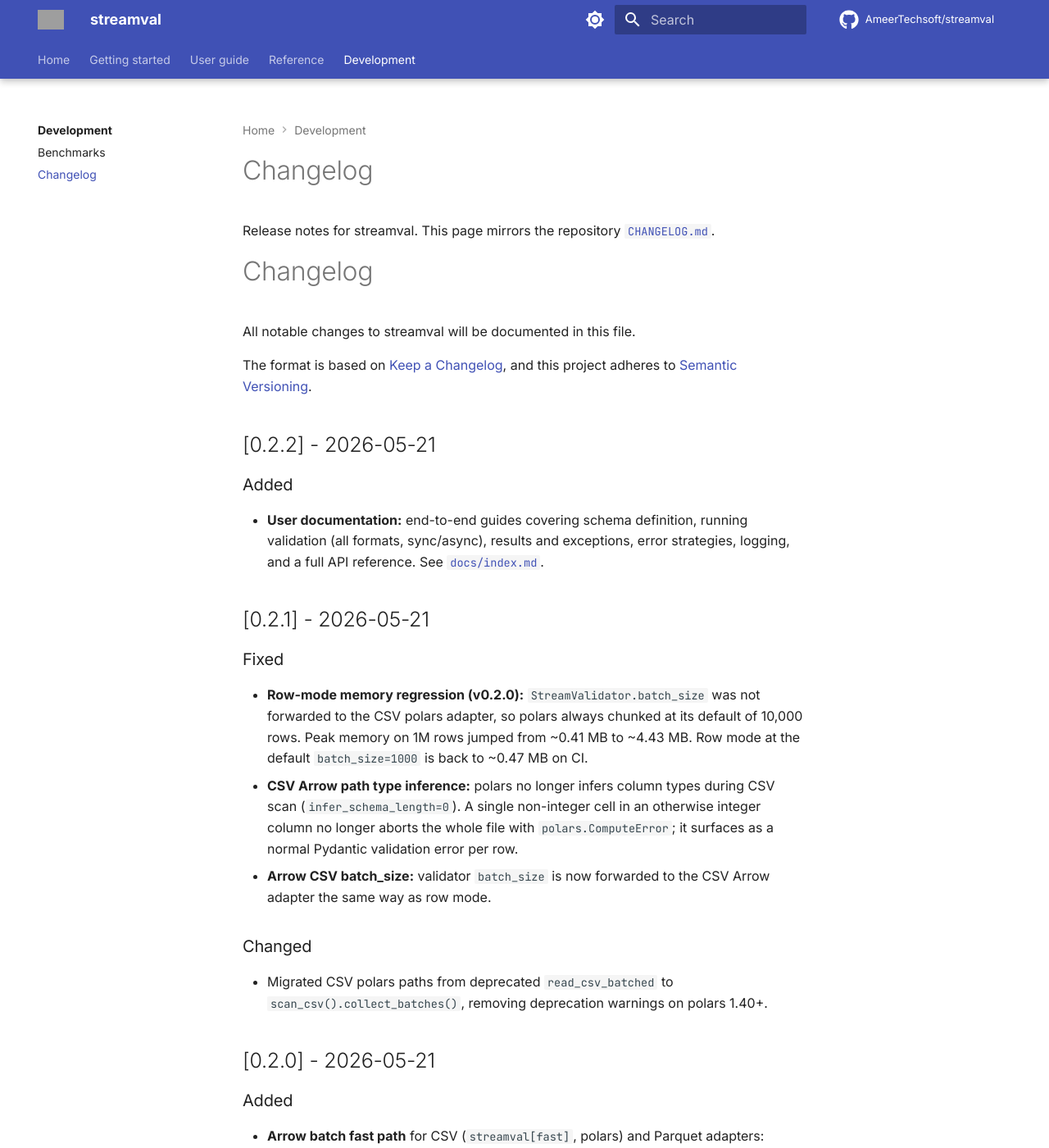
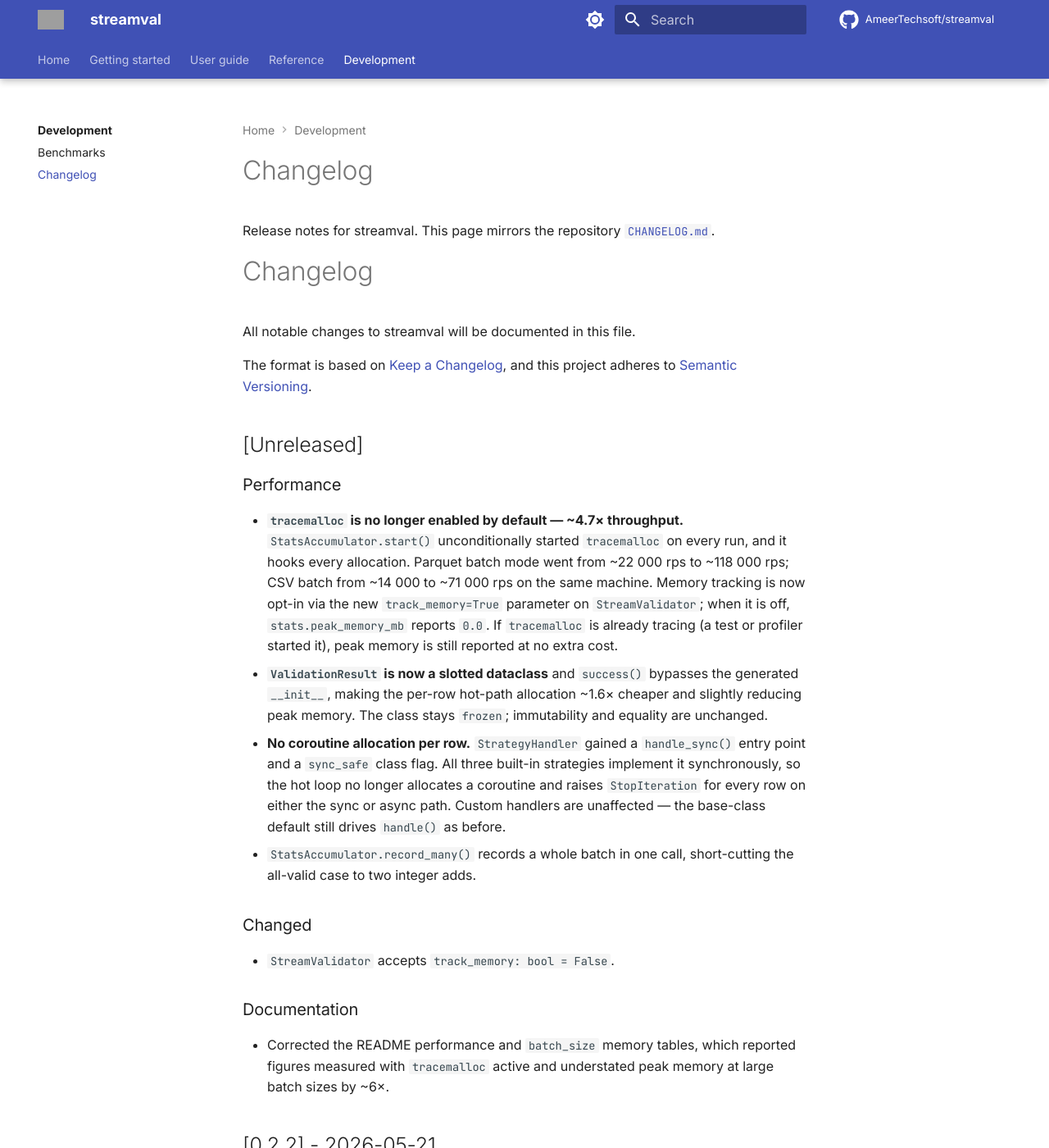
Before and after one commit to AmeerTechsoft/streamval, an MkDocs documentation site: the page built from docs/development/changelog.md, in a window 1280 px wide and 1400 px high. Shown: the whole window at 82% size. Built offline with MkDocs 1.6.1 and Material for MkDocs 9.7.7, drawn with Linux system fonts in a browser that asks for light colours; comment, search, counter and statistics services are not loaded; grey boxes are pictures that could not be loaded.

Commit message:
Enhance performance and memory tracking in StreamValidator
- Disabled `tracemalloc` by default to improve throughput (~4.7× faster).
- Made `ValidationResult` a slotted dataclass, reducing per-row allocation costs by ~1.6×.
- Introduced `handle_sync()` in `StrategyHandler` to avoid coroutine allocation per row.
- Added `record_many()` method in `StatsAccumulator` for batch recording.
- Updated documentation to reflect changes in performance metrics and memory tracking options.

These improvements optimize memory usage and processing speed, making the library more efficient for large datasets.

```diff
--- a/CHANGELOG.md
+++ b/CHANGELOG.md
@@ -4,6 +4,39 @@ All notable changes to streamval will be documented in this file.
 
 The format is based on [Keep a Changelog](https://keepachangelog.com/en/1.1.0/),
 and this project adheres to [Semantic Versioning](https://semver.org/spec/v2.0.0.html).
+
+## [Unreleased]
+
+### Performance
+- **`tracemalloc` is no longer enabled by default — ~4.7× throughput.**
+  `StatsAccumulator.start()` unconditionally started `tracemalloc` on
+  every run, and it hooks every allocation. Parquet batch mode went from
+  ~22 000 rps to ~118 000 rps; CSV batch from ~14 000 to ~71 000 rps on
+  the same machine. Memory tracking is now opt-in via the new
+  `track_memory=True` parameter on `StreamValidator`; when it is off,
+  `stats.peak_memory_mb` reports `0.0`. If `tracemalloc` is already
+  tracing (a test or profiler started it), peak memory is still reported
+  at no extra cost.
+- **`ValidationResult` is now a slotted dataclass** and `success()`
+  bypasses the generated `__init__`, making the per-row hot-path
+  allocation ~1.6× cheaper and slightly reducing peak memory. The class
+  stays `frozen`; immutability and equality are unchanged.
+- **No coroutine allocation per row.** `StrategyHandler` gained a
+  `handle_sync()` entry point and a `sync_safe` class flag. All three
+  built-in strategies implement it synchronously, so the hot loop no
+  longer allocates a coroutine and raises `StopIteration` for every row
+  on either the sync or async path. Custom handlers are unaffected — the
+  base-class default still drives `handle()` as before.
+- `StatsAccumulator.record_many()` records a whole batch in one call,
+  short-cutting the all-valid case to two integer adds.
+
+### Changed
+- `StreamValidator` accepts `track_memory: bool = False`.
+
+### Documentation
+- Corrected the README performance and `batch_size` memory tables, which
+  reported figures measured with `tracemalloc` active and understated
+  peak memory at large batch sizes by ~6×.
 
 ## [0.2.2] - 2026-05-21
 
```
Also changed, not shown: README.md (+31 -27 lines), docs/getting-started/quickstart.md (+8 -1 lines), docs/user-guide/results-and-errors.md (+10 -1 lines), 8 other files.
